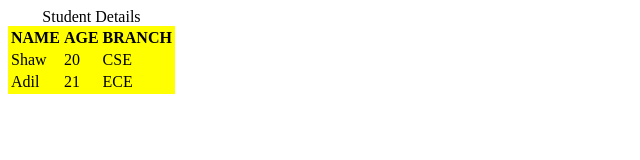
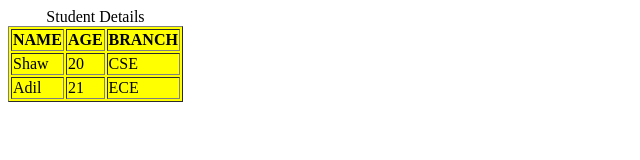
Before and after one commit to acciojob/table-practise-prasadmull, a website: page main.html in a window 1280 px wide. Shown: the whole page, without its empty margins (0-640 px from the left). Drawn offline with Linux system fonts and the light colour scheme.

Commit message:
created a submission

```diff
--- a/main.html
+++ b/main.html
@@ -7,7 +7,7 @@
 </head>
 
 <body>
-	<table style="background-color:yellow; border:1px;">
+	<table style="background-color:yellow;"" border="1px">
 		<caption>Student Details</caption>
 		<thead>
 			<th>NAME</th>
```
